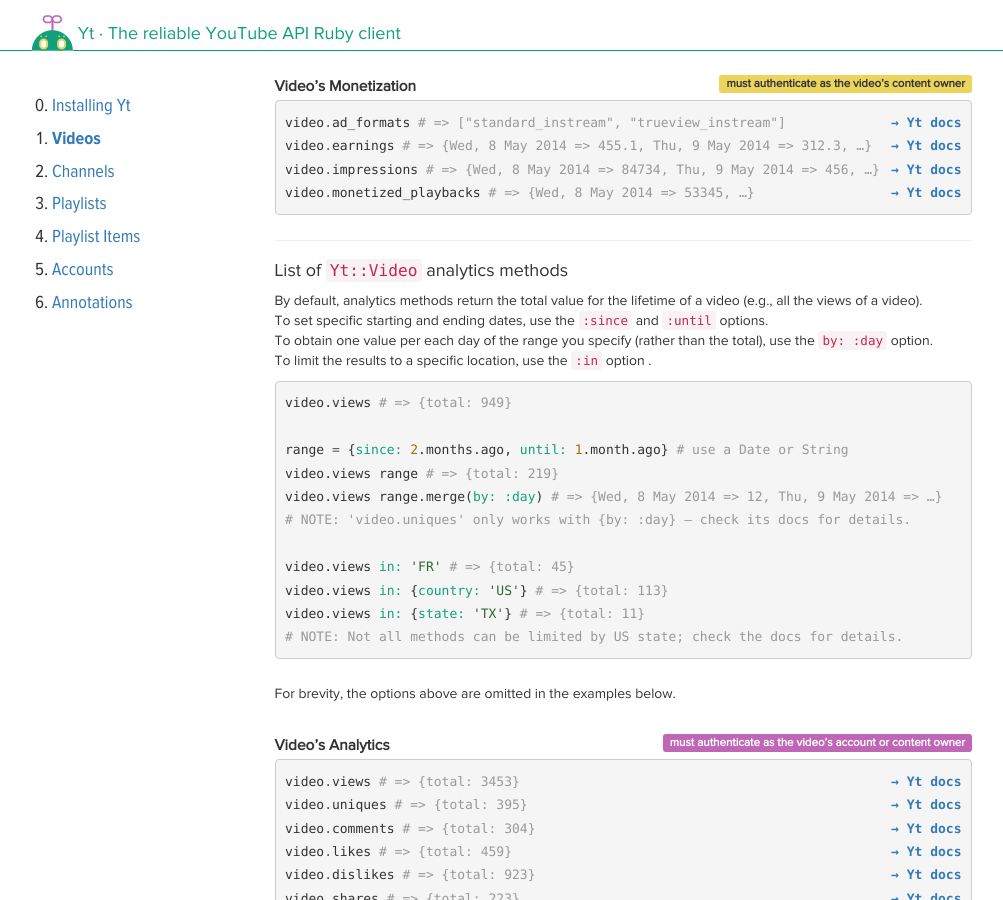
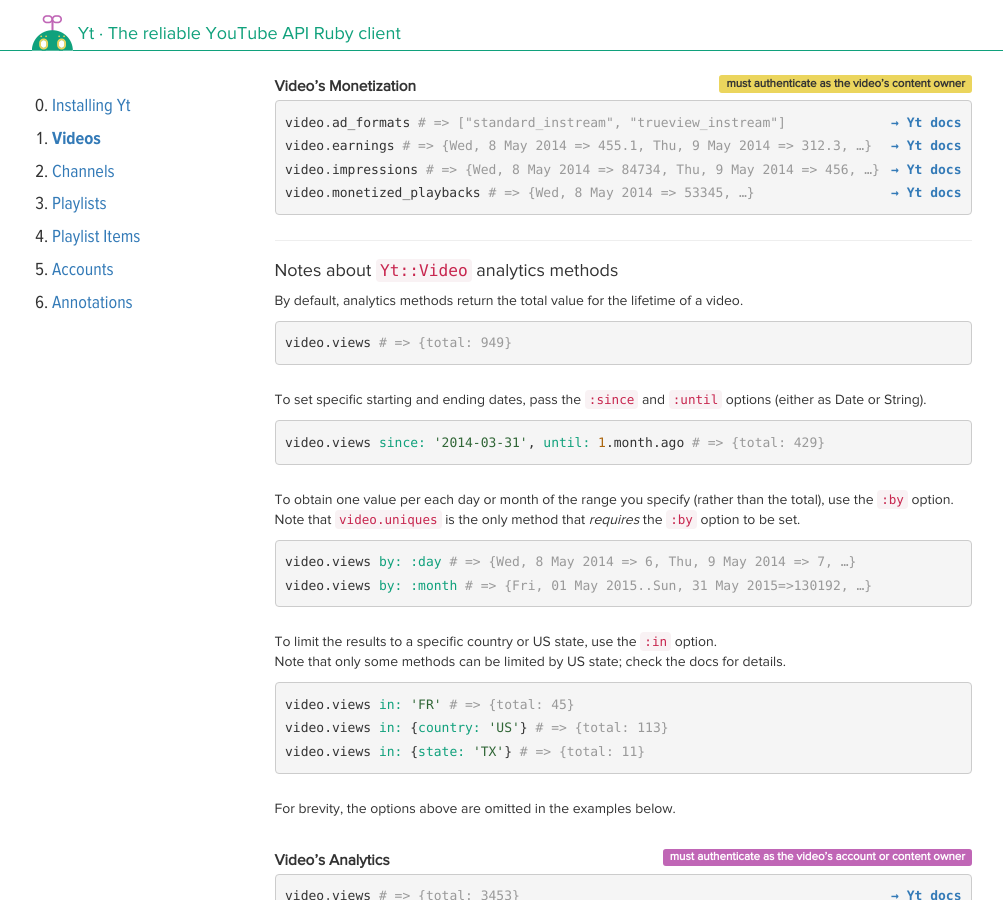
Before and after one commit to nullscreen/yt, a Jekyll site: the page built from videos.html, in a window 1280 px wide and 900 px high, scrolled down 3896 px. Shown: the whole window, without its empty margins (138-1141 px from the left). Built offline with Jekyll 4.4.1, drawn with Linux system fonts in a browser that asks for light colours; nearby versions of some CDN libraries; some web fonts are replaced; some of the changed text lies outside the part shown.

Commit message:
Add .reports and by: :month to match 436c9b5

```diff
--- a/_config.yml
+++ b/_config.yml
@@ -7,4 +7,4 @@
       path: ""
     values:
       layout:  "default"
-      version: 0.23.0
+      version: 0.23.1
--- a/channels.html
+++ b/channels.html
@@ -215,6 +215,8 @@
 
 {% include doc.html link="Models/Channel#viewer_percentage" %}{% include example.html object='channel' method='viewer_percentage' result="{female: {'18-24' =&gt; 4.12, '25-34' =&gt; …}, …}" %}
 {% include doc.html link="Models/Channel#viewer_percentage" %}{% include example.html object='channel' method='viewer_percentage' params=' <span class="ss">by</span><span class="p">:</span> <span class="ss">:gender</span>' result="{female: 12.3, male: 87.7}" %}
-{% include doc.html link="Models/Channel#viewer_percentage" %}{% include example.html object='channel' method='viewer_percentage' params=' <span class="ss">by</span><span class="p">:</span> <span class="ss">:age_group</span>' result="{'18-24' =&gt; 4.1, '25-34' =&gt; …}" %}</pre>
+{% include doc.html link="Models/Channel#viewer_percentage" %}{% include example.html object='channel' method='viewer_percentage' params=' <span class="ss">by</span><span class="p">:</span> <span class="ss">:age_group</span>' result="{'18-24' =&gt; 4.1, '25-34' =&gt; …}" %}
+
+{% include doc.html link="Models/Channel#reports" %}{% include example.html object='channel' method='reports' params=' <span class="ss">only</span><span class="p">: [</span><span class="ss">:views</span><span class="p">, </span><span class="ss">:shares</span><span class="p">]</span>' result="{views: {…}, shares: {…}}" %}</pre>
   </div></dd>
 </dl>
--- a/playlists.html
+++ b/playlists.html
@@ -150,6 +150,8 @@
 
 {% include doc.html link="Models/Playlist#viewer_percentage" %}{% include example.html object='playlist' method='viewer_percentage' result="{female: {'18-24' =&gt; 4.12, '25-34' =&gt; …}, …}" %}
 {% include doc.html link="Models/Playlist#viewer_percentage" %}{% include example.html object='playlist' method='viewer_percentage' params=' <span class="ss">by</span><span class="p">:</span> <span class="ss">:gender</span>' result="{female: 12.3, male: 87.7}" %}
-{% include doc.html link="Models/Playlist#viewer_percentage" %}{% include example.html object='playlist' method='viewer_percentage' params=' <span class="ss">by</span><span class="p">:</span> <span class="ss">:age_group</span>' result="{'18-24' =&gt; 4.1, '25-34' =&gt; …}" %}</pre>
+{% include doc.html link="Models/Playlist#viewer_percentage" %}{% include example.html object='playlist' method='viewer_percentage' params=' <span class="ss">by</span><span class="p">:</span> <span class="ss">:age_group</span>' result="{'18-24' =&gt; 4.1, '25-34' =&gt; …}" %}
+
+{% include doc.html link="Models/Playlist#reports" %}{% include example.html object='playlist' method='reports' params=' <span class="ss">only</span><span class="p">: [</span><span class="ss">:views</span><span class="p">]</span>' result="{views: {…}}" %}</pre>
   </div></dd>
 </dl>
--- a/videos.html
+++ b/videos.html
@@ -208,27 +208,37 @@
   </div></dd>
 </dl>
 <hr />
-<h4>List of <code>Yt::Video</code> analytics methods</h4>
+<h4>Notes about <code>Yt::Video</code> analytics methods</h4>
 <a class="anchor" id="analytics"></a>
 
 <p>
-  By default, analytics methods return the total value for the lifetime of a video (e.g., all the views of a video).<br />
-  To set specific starting and ending dates, use the <code>:since</code> and <code>:until</code> options.<br />
-  To obtain one value per each day of the range you specify (rather than the total), use the <code>by: :day</code> option.<br />
-  To limit the results to a specific location, use the <code>:in</code> option .
+  By default, analytics methods return the total value for the lifetime of a video.
 </p>
 {% highlight ruby %}
 video.views # => {total: 949}
-
-range = {since: 2.months.ago, until: 1.month.ago} # use a Date or String
-video.views range # => {total: 219}
-video.views range.merge(by: :day) # => {Wed, 8 May 2014 => 12, Thu, 9 May 2014 => …}
-# NOTE: 'video.uniques' only works with {by: :day} – check its docs for details.
-
+{% endhighlight %}
+<p>
+  To set specific starting and ending dates, pass the <code>:since</code> and <code>:until</code> options (either as Date or String).<br />
+</p>
+{% highlight ruby %}
+video.views since: '2014-03-31', until: 1.month.ago # => {total: 429}
+{% endhighlight %}
+<p>
+  To obtain one value per each day or month of the range you specify (rather than the total), use the <code>:by</code> option.<br />
+  Note that <code>video.uniques</code> is the only method that <em>requires</em> the <code>:by</code> option to be set.
+</p>
+{% highlight ruby %}
+video.views by: :day # => {Wed, 8 May 2014 => 6, Thu, 9 May 2014 => 7, …}
+video.views by: :month # => {Fri, 01 May 2015..Sun, 31 May 2015=>130192, …}
+{% endhighlight %}
+<p>
+  To limit the results to a specific country or US state, use the <code>:in</code> option.<br />
+  Note that only some methods can be limited by US state; check the docs for details.
+</p>
+{% highlight ruby %}
 video.views in: 'FR' # => {total: 45}
 video.views in: {country: 'US'} # => {total: 113}
 video.views in: {state: 'TX'} # => {total: 11}
-# NOTE: Not all methods can be limited by US state; check the docs for details.
 {% endhighlight %}
 <p>
   For brevity, the options above are omitted in the examples below.
@@ -295,6 +305,8 @@
 
 {% include doc.html link="Models/Video#viewer_percentage" %}{% include example.html object='video' method='viewer_percentage' result="{female: {'18-24' =&gt; 4.12, '25-34' =&gt; …}, …}" %}
 {% include doc.html link="Models/Video#viewer_percentage" %}{% include example.html object='video' method='viewer_percentage' params=' <span class="ss">by</span><span class="p">:</span> <span class="ss">:gender</span>' result="{female: 12.3, male: 87.7}" %}
-{% include doc.html link="Models/Video#viewer_percentage" %}{% include example.html object='video' method='viewer_percentage' params=' <span class="ss">by</span><span class="p">:</span> <span class="ss">:age_group</span>' result="{'18-24' =&gt; 4.1, '25-34' =&gt; …}" %}</pre>
+{% include doc.html link="Models/Video#viewer_percentage" %}{% include example.html object='video' method='viewer_percentage' params=' <span class="ss">by</span><span class="p">:</span> <span class="ss">:age_group</span>' result="{'18-24' =&gt; 4.1, '25-34' =&gt; …}" %}
+
+{% include doc.html link="Models/Video#reports" %}{% include example.html object='video' method='reports' params=' <span class="ss">only</span><span class="p">: [</span><span class="ss">:views</span><span class="p">, </span><span class="ss">:shares</span><span class="p">]</span>' result="{views: {…}, shares: {…}}" %}</pre>
   </div></dd>
 </dl>
```
